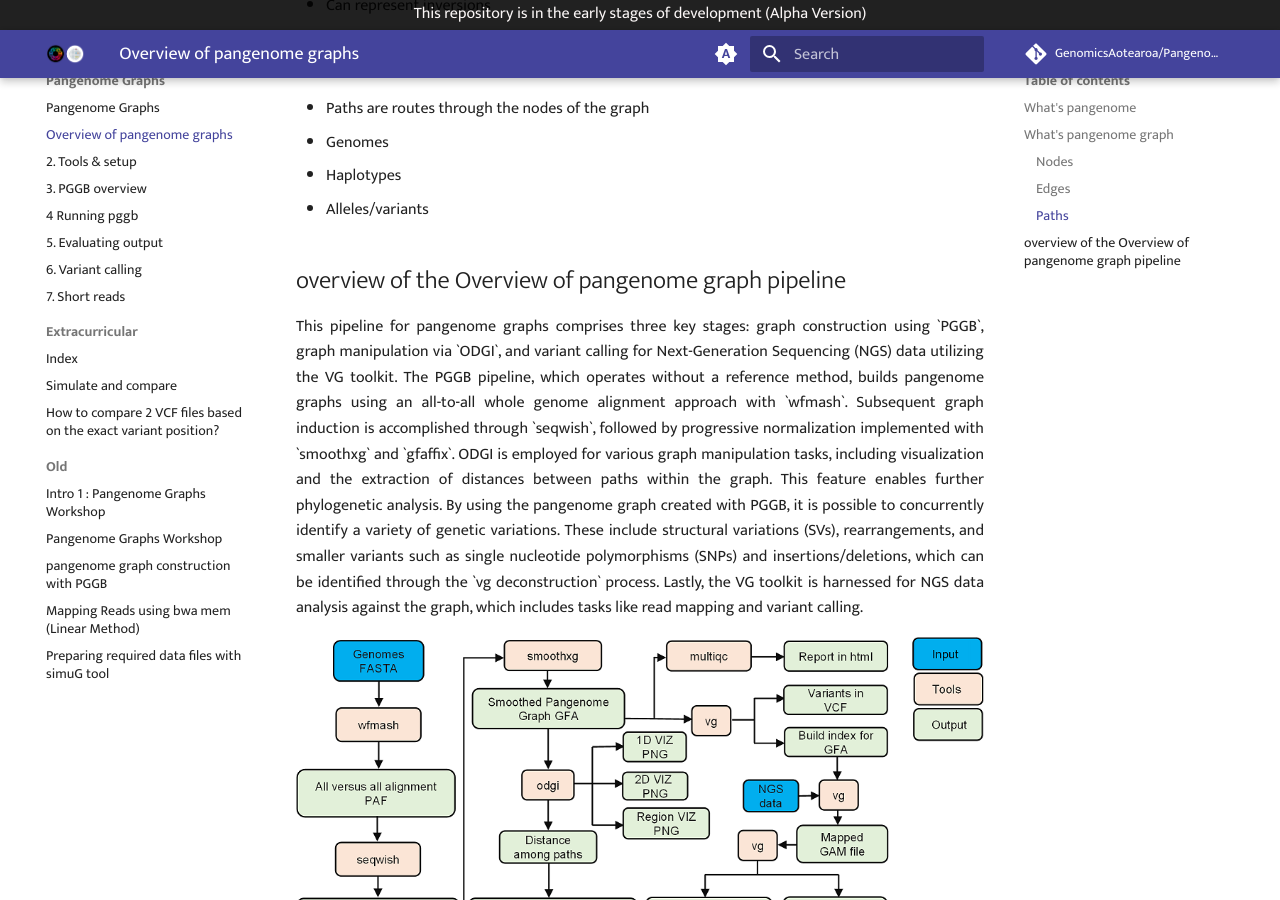
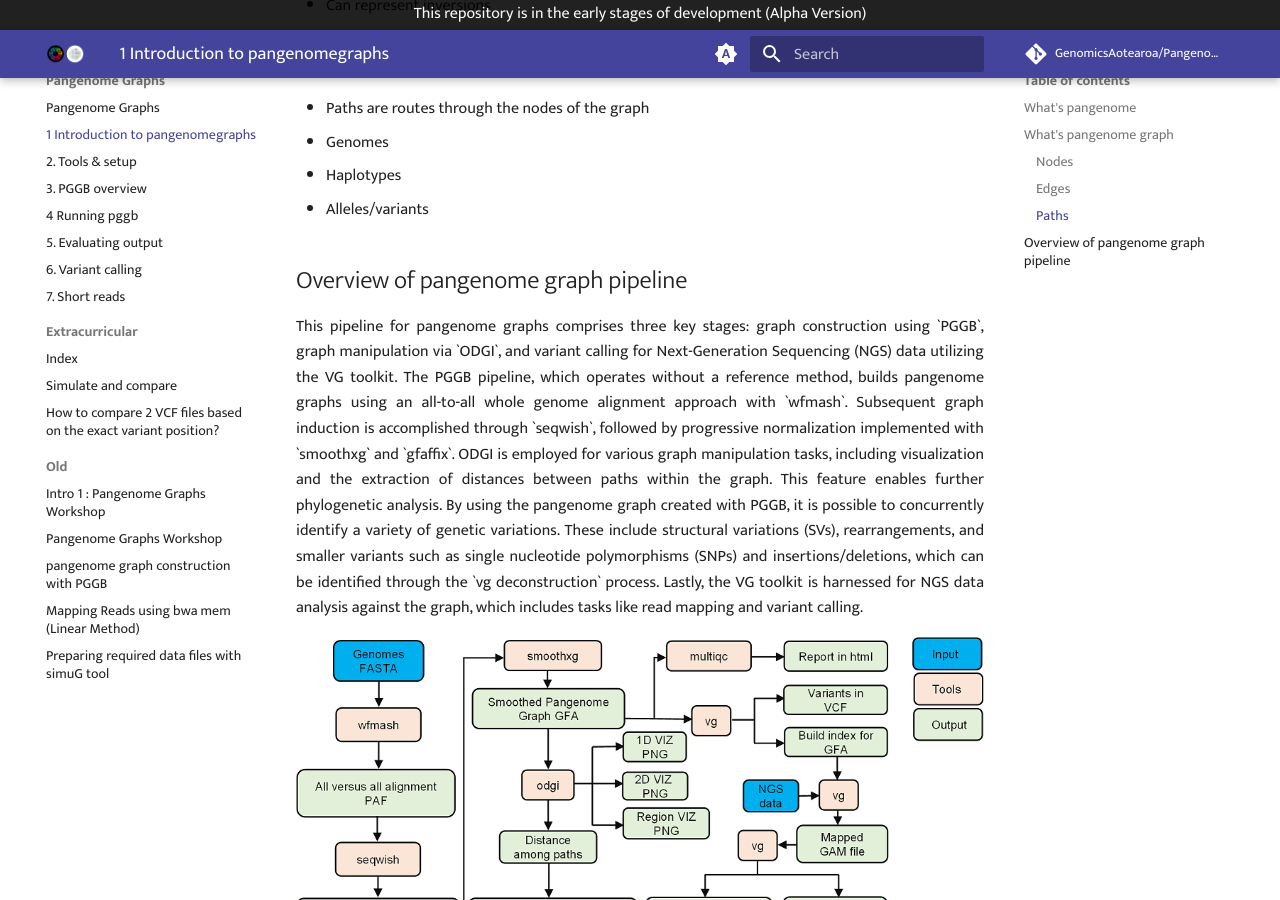
Before and after one commit to GenomicsAotearoa/Pangenome-Graphs-Workshop, an MkDocs documentation site: the page built from docs/1_Introduction_to_pangenomegraphs.md, in a window 1280 px wide and 900 px high, scrolled down 1357 px. Built offline with MkDocs 1.6.1 and Material for MkDocs 9.7.7, drawn with Linux system fonts in a browser that asks for light colours; comment, search, counter and statistics services are not loaded; some of the changed text lies outside the part shown.

Commit message:
Update 1_Introduction_to_pangenomegraphs.md

```diff
--- a/docs/1_Introduction_to_pangenomegraphs.md
+++ b/docs/1_Introduction_to_pangenomegraphs.md
@@ -1,4 +1,4 @@
-# Overview of pangenome graphs
+
 
 ## What's pangenome
 <p align="justify">
@@ -31,7 +31,7 @@ Pangenome graphs are pangenomes stored in graph models that can capture the enti
 - Alleles/variants
 
 
-## overview of the Overview of pangenome graph pipeline
+## Overview of pangenome graph pipeline
 <p align="justify">
 This pipeline for pangenome graphs comprises three key stages: graph construction using `PGGB`, graph manipulation via `ODGI`, and variant calling for Next-Generation Sequencing (NGS) data utilizing the VG toolkit.
 
```
